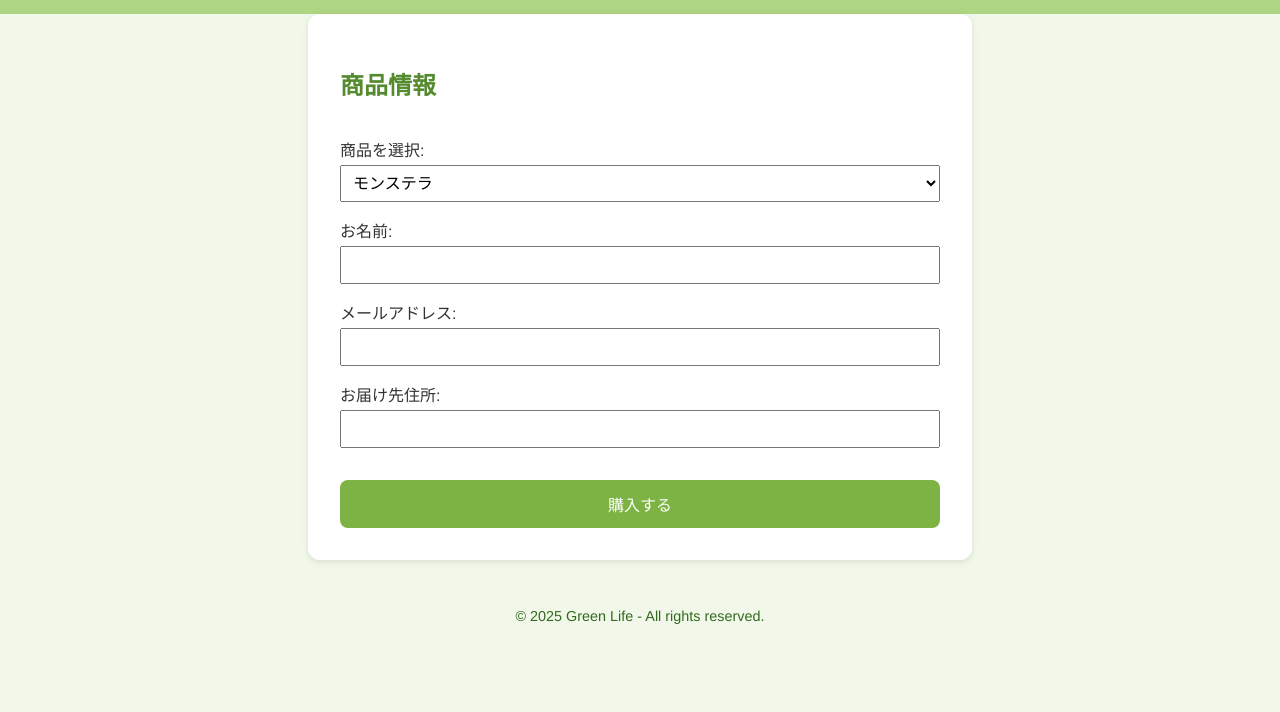
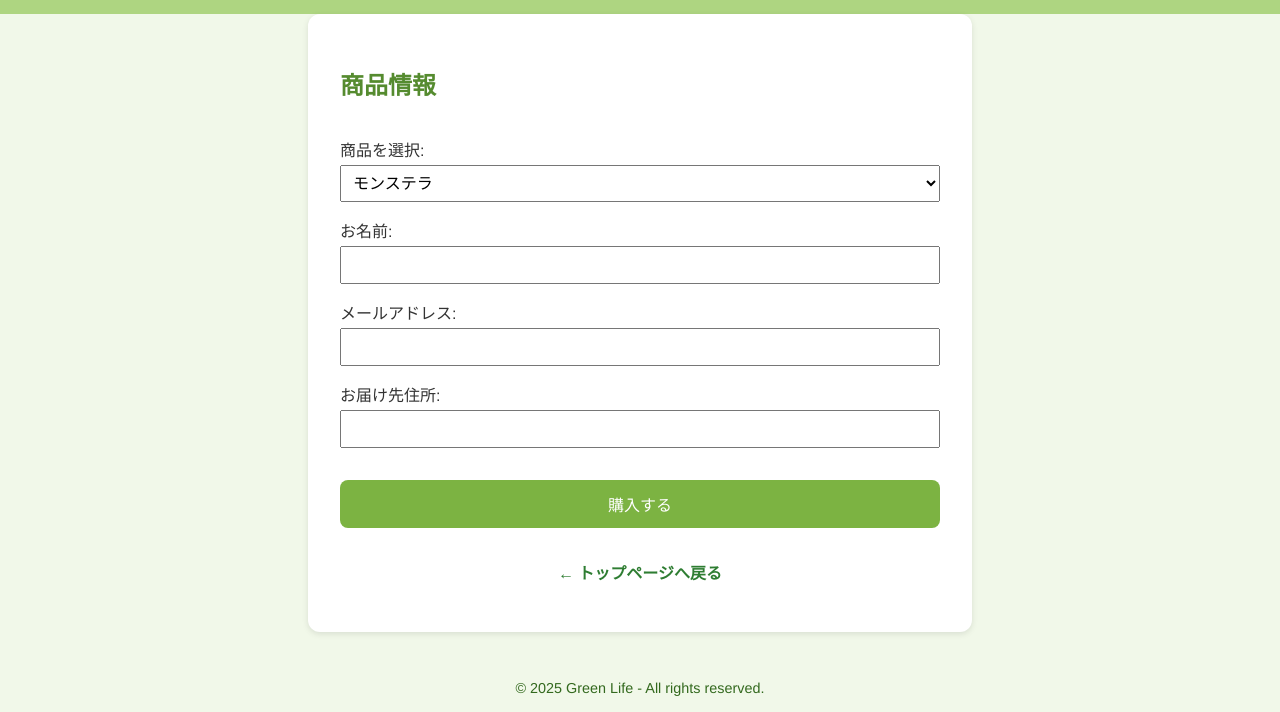
Before and after one commit to shuji-maker/shop, a plain HTML site: page purchase.html in a window 1280 px wide. Shown: the part 108-820 px from the top of the page. Drawn offline with Linux system fonts and the light colour scheme.

Commit message:
Update purchase.html

```diff
--- a/purchase.html
+++ b/purchase.html
@@ -104,6 +104,9 @@
       <input type="text" id="address" name="address">
 
       <button type="submit">購入する</button>
+      <p style="text-align: center; margin-top: 2rem;">
+  <a href="index.html" style="text-decoration: none; color: #2e7d32; font-weight: bold;">← トップページへ戻る</a>
+</p>
     </form>
   </div>
 
```
